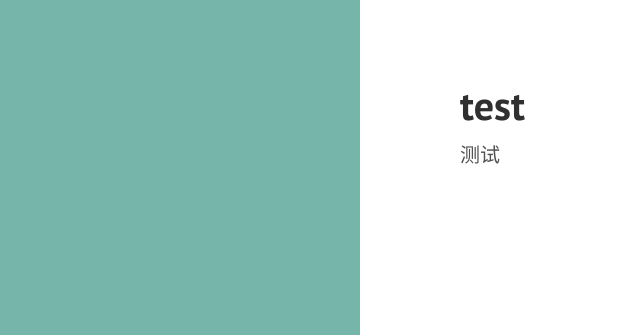
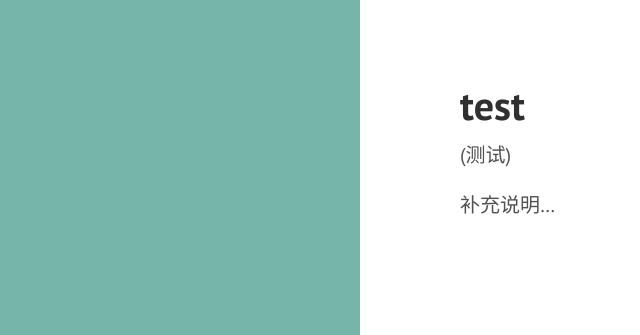
Before and after one commit to liang-teaching/liang-teaching.github.io, a Jekyll site: the page built from 2016_fall_LinearAlgebra/Misc/test_rmk.md, in a window 1280 px wide. Shown: the top 335 px of the page, without its empty margins (0-640 px from the left). Built offline with Jekyll 4.4.1, drawn with Linux system fonts in a browser that asks for light colours; nearby versions of some CDN libraries.

Commit message:
rmk page

```diff
--- a/2016_fall_LinearAlgebra/Misc/test_rmk.md
+++ b/2016_fall_LinearAlgebra/Misc/test_rmk.md
@@ -1,7 +1,8 @@
 ---
 layout: lecture
 title: test
-permalink: /2016_fall_LinearAlgebra/test_rmk
 ---
 
-测试
+(测试)
+
+补充说明...
--- a/_config.yml
+++ b/_config.yml
@@ -18,7 +18,7 @@ permalink:        /:year/:month/:day/:title.html
 title:            MATH NOTES
 tagline:          #'A Jekyll theme'
 description:      #'A brazen two-column <a href="http://jekyllrb.com" target="_blank">Jekyll</a> theme that pairs a prominent sidebar with uncomplicated content. Made by <a href="https://twitter.com/mdo" target="_blank">@mdo</a>.'
-url:              https://liang-teaching.github.io
+url:              #https://liang-teaching.github.io
 baseurl:          /
 
 author:
```
